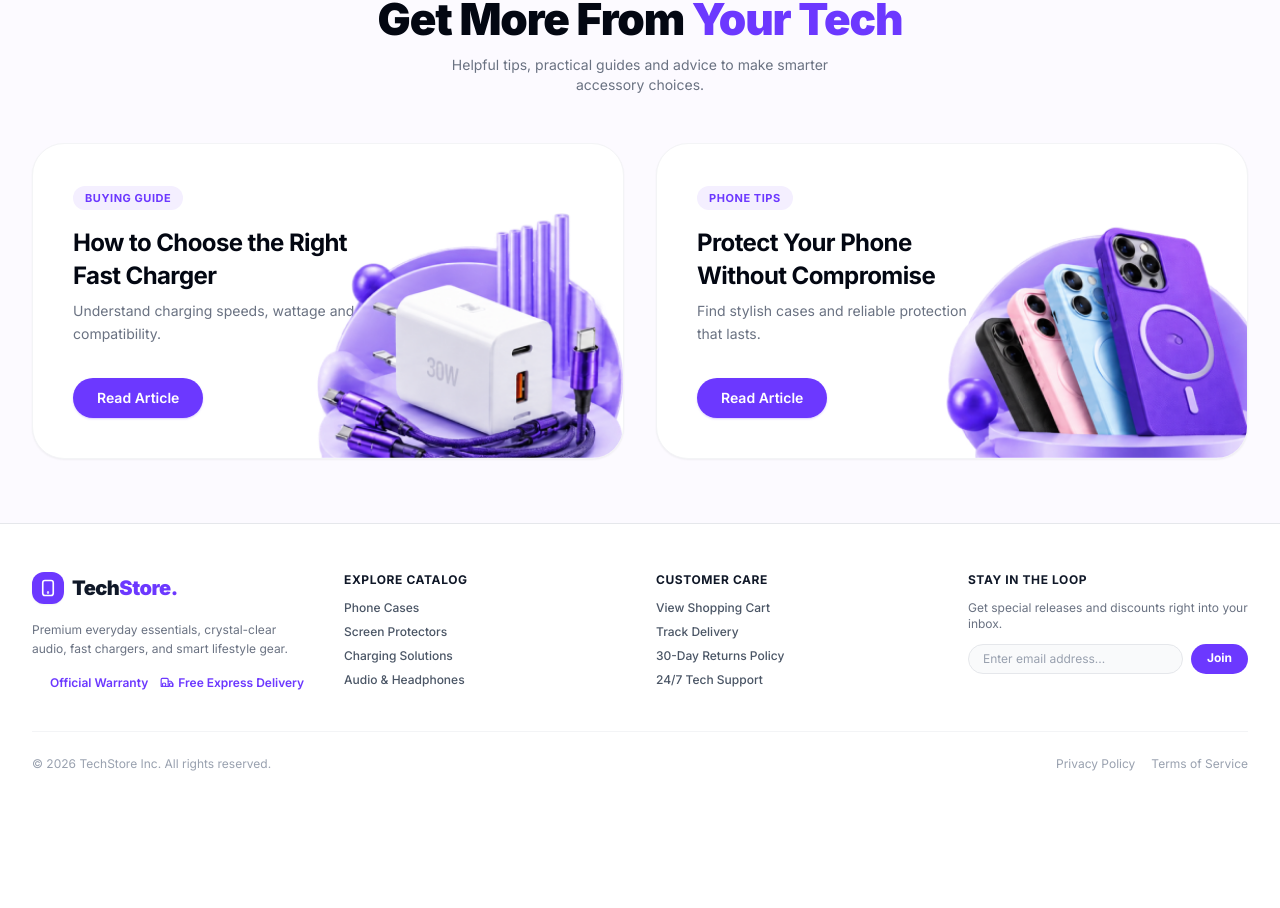
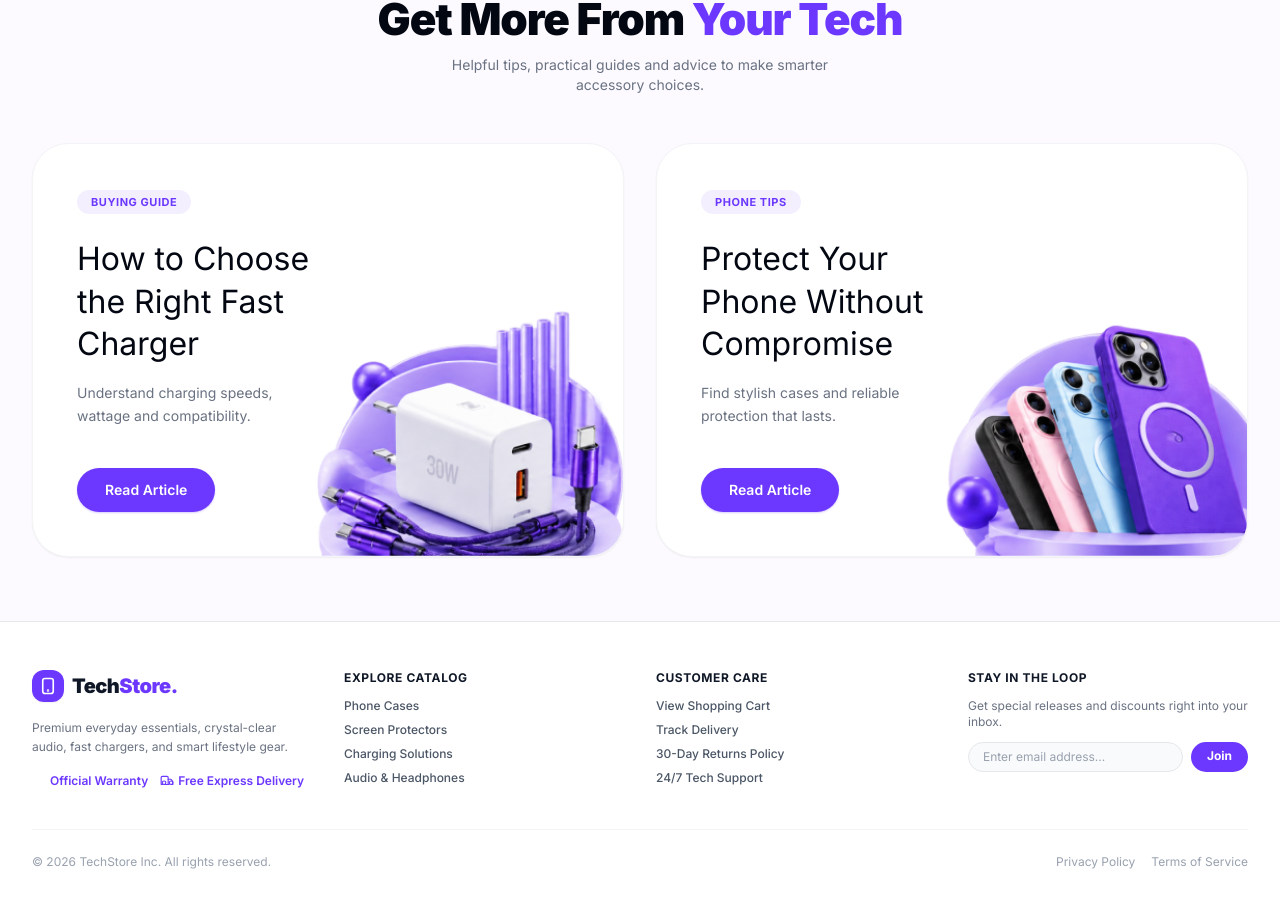
Before and after one commit to Aliraza324/techStore, a React (Vite) app: page / in a window 1280 px wide. Shown: the part 5433-6341 px from the top of the page. Before the commit the page ends 6253 px from the top, so only its background shows below. Built offline with nearby package versions, Linux system fonts and the light colour scheme; some icons are missing.

Commit message:
style: refine TechGuidesSection left content typography, badge margins, and card height

```diff
--- a/src/pages/home/TechGuidesSection.jsx
+++ b/src/pages/home/TechGuidesSection.jsx
@@ -50,26 +50,26 @@ export const TechGuidesSection = () => {
           {articles.map((item) => (
             <div
               key={item.id}
-              className="bg-white rounded-[28px] sm:rounded-[32px] border border-gray-100 shadow-xs hover:shadow-xl hover:shadow-purple-900/8 transition-all duration-300 relative overflow-hidden min-h-[250px] sm:min-h-[280px] flex flex-col justify-between group hover:-translate-y-1 p-6 sm:p-8 lg:p-10"
+              className="bg-white rounded-[28px] sm:rounded-[36px] border border-gray-100 shadow-xs hover:shadow-xl hover:shadow-purple-900/8 transition-all duration-300 relative overflow-hidden min-h-[320px] sm:min-h-[350px] lg:min-h-[370px] flex flex-col justify-between group hover:-translate-y-1 p-7 sm:p-9 lg:p-11"
             >
-              {/* Left Content */}
-              <div className="relative z-10 max-w-[58%] flex flex-col justify-between h-full">
+              {/* Left Content Area (Matches Figma layout, margins, and typography) */}
+              <div className="relative z-10 max-w-[50%] sm:max-w-[48%] flex flex-col justify-between h-full">
                 <div>
-                  <span className="inline-block px-3 py-1 rounded-full bg-[#f4efff] text-[#6c38ff] text-[10px] sm:text-[11px] font-bold tracking-wider uppercase mb-3 sm:mb-4">
+                  <span className="inline-block px-3.5 py-1 rounded-full bg-[#f4efff] text-[#6c38ff] text-[10px] sm:text-[11px] font-bold tracking-wider uppercase mb-5 sm:mb-6">
                     {item.badge}
                   </span>
-                  <h3 className="text-lg sm:text-2xl font-bold text-gray-950 tracking-tight leading-snug group-hover:text-[#6c38ff] transition-colors">
+                  <h3 className="text-2xl sm:text-[28px] lg:text-[32px] text-gray-950  mb-3 sm:mb-4 group-hover:text-[#6c38ff] transition-colors">
                     {item.title}
                   </h3>
-                  <p className="text-xs sm:text-sm text-gray-500 font-normal mt-2 leading-relaxed">
+                  <p className="text-xs sm:text-[14px] text-gray-500 font-normal leading-relaxed max-w-[280px]">
                     {item.desc}
                   </p>
                 </div>
 
-                <div className="mt-6 sm:mt-8">
+                <div className="mt-8 sm:mt-10">
                   <Link
                     to={item.link}
-                    className="inline-flex items-center justify-center px-6 py-2.5 rounded-full bg-[#6c38ff] hover:bg-[#5825eb] text-white text-xs sm:text-sm font-semibold shadow-xs shadow-[#6c38ff]/25 hover:shadow-md transition-all active:scale-95"
+                    className="inline-flex items-center justify-center px-7 py-3 rounded-full bg-[#6c38ff] hover:bg-[#5825eb] text-white text-xs sm:text-sm font-semibold shadow-xs shadow-[#6c38ff]/25 hover:shadow-md transition-all active:scale-95"
                   >
                     Read Article
                   </Link>
```
